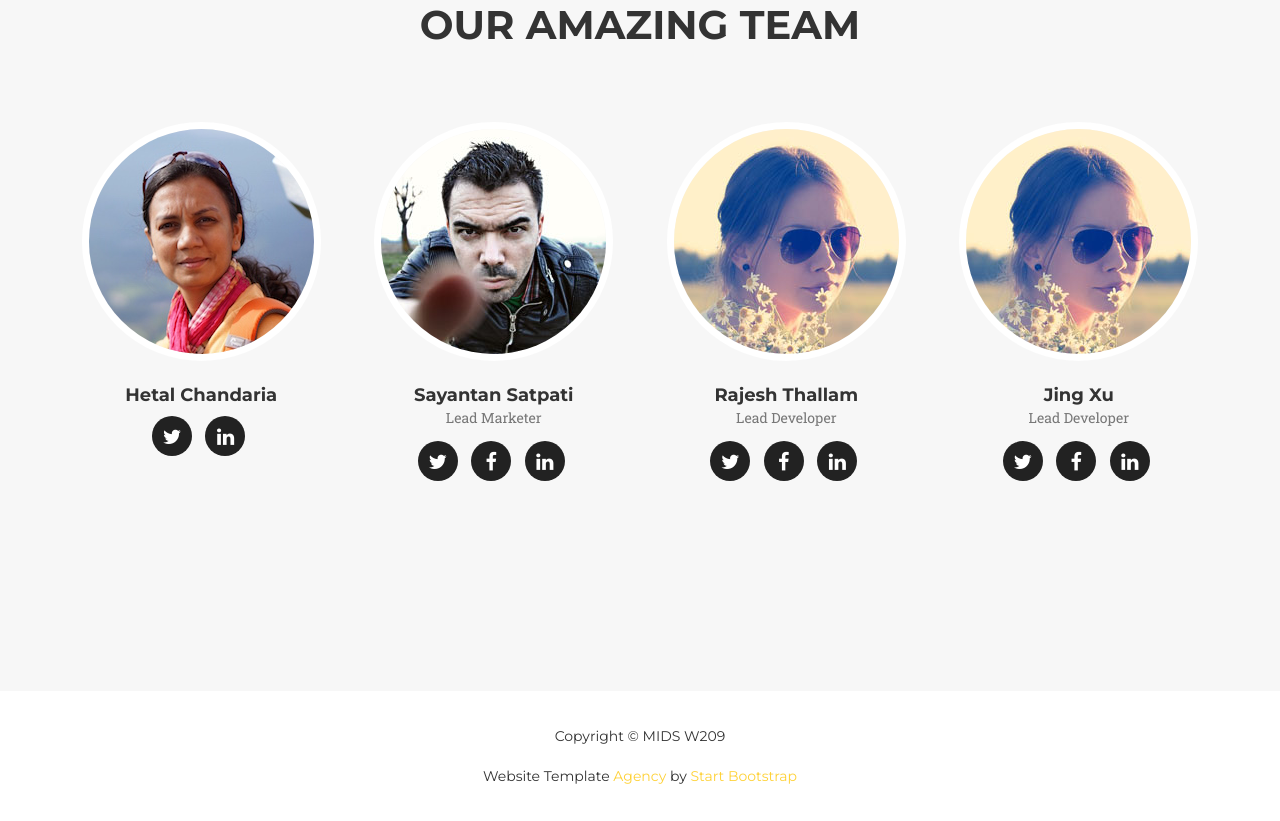
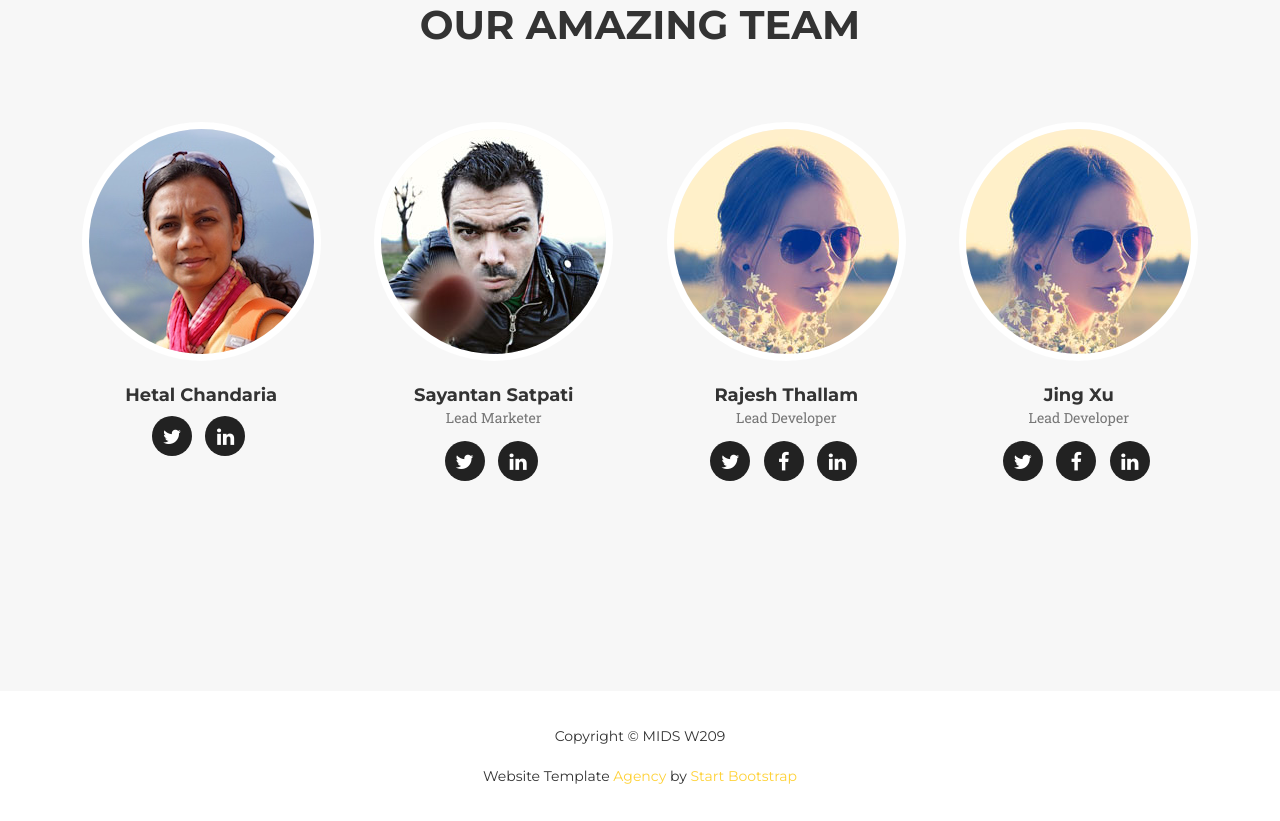
Before and after one commit to RajeshThallam/MIDS-W209-FINAL-PROJECT, a plain HTML site: page yelp/index.html in a window 1280 px wide. Shown: the part 7179-8000 px from the top of the page. Drawn offline with nearby package versions, Linux system fonts and the light colour scheme; no server answers; a script that the page names is missing; a web font is replaced by a local one.

Commit message:
Updating links

```diff
--- a/yelp/index.html
+++ b/yelp/index.html
@@ -404,11 +404,11 @@
                         <h4>Sayantan Satpati</h4>
                         <p class="text-muted">Lead Marketer</p>
                         <ul class="list-inline social-buttons">
-                            <li><a href="#"><i class="fa fa-twitter"></i></a>
+                            <li><a href="https://twitter.com/talk2sayantan"><i class="fa fa-twitter"></i></a>
                             </li>
-                            <li><a href="#"><i class="fa fa-facebook"></i></a>
-                            </li>
-                            <li><a href="#"><i class="fa fa-linkedin"></i></a>
+                            <!--<li><a href="#"><i class="fa fa-facebook"></i></a>-->
+                            <!--</li>-->
+                            <li><a href="https://www.linkedin.com/in/sayantansatpati"><i class="fa fa-linkedin"></i></a>
                             </li>
                         </ul>
                     </div>
```
